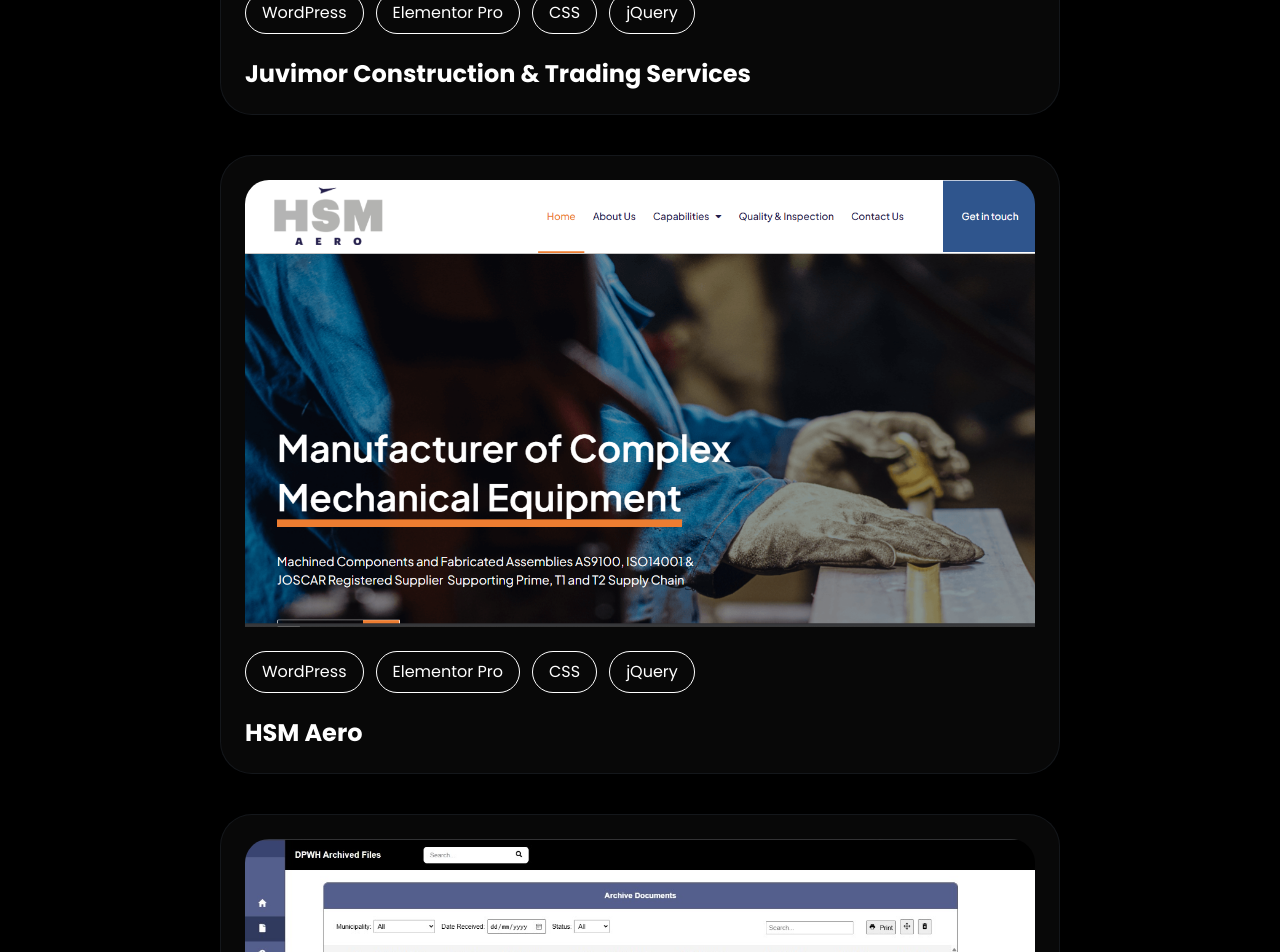
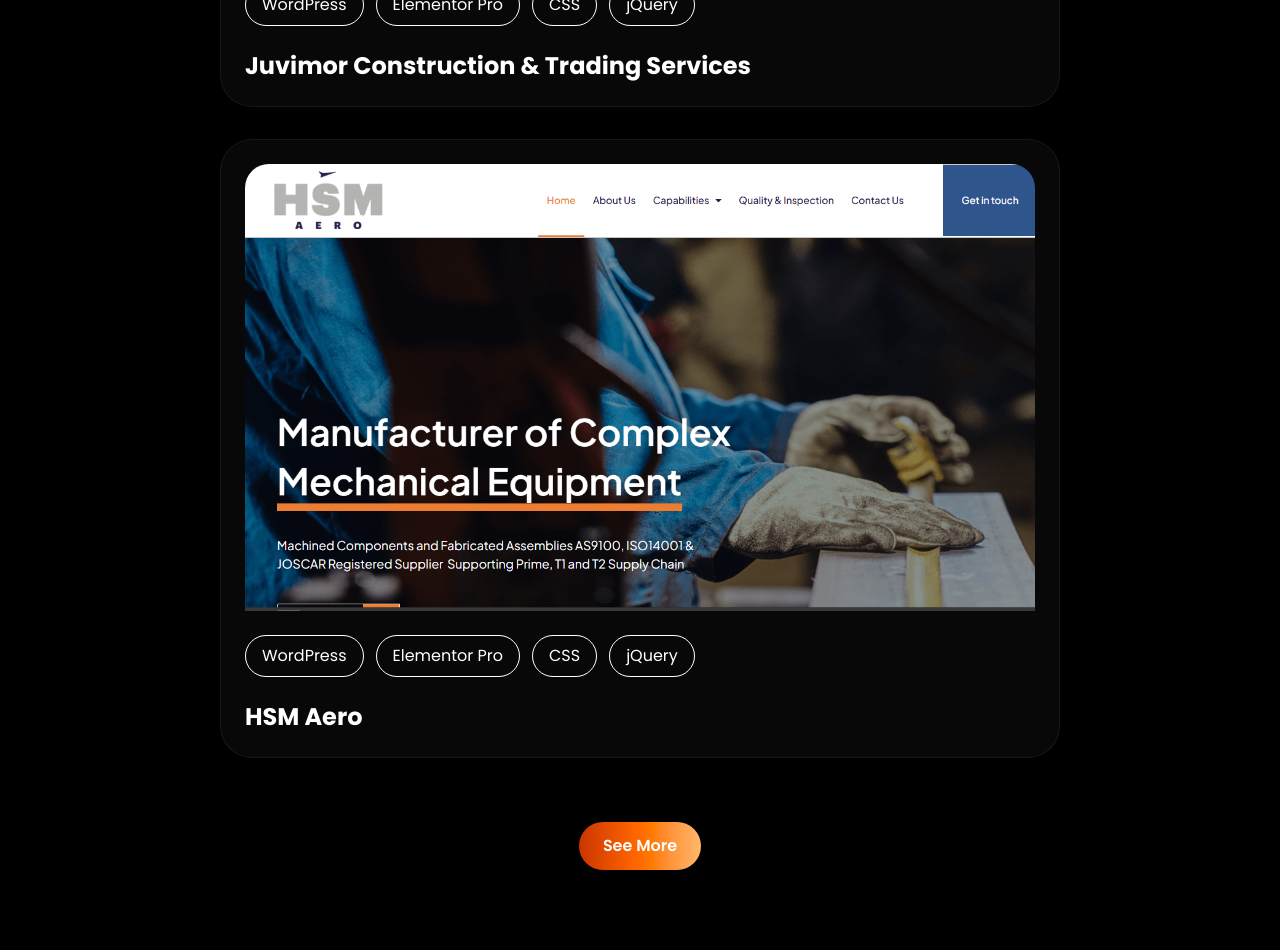
Before and after one commit to refuerzomaj/personal-website, a React (Vite) app: page / in a window 1280 px wide. Shown: the part 5240-6192 px from the top of the page. Built offline with nearby package versions, Linux system fonts and the light colour scheme.

Commit message:
fourth commit

```diff
--- a/src/components/projects.jsx
+++ b/src/components/projects.jsx
@@ -1,4 +1,4 @@
-import React from 'react'
+import React, { useState } from "react";
 import image1 from "../assets/rawfoodslowfeeder.png";
 import image2 from "../assets/juvimor.png";
 import image3 from "../assets/hsm.png";
@@ -11,164 +11,129 @@
 import image10 from "../assets/browsercache.png";
 import image11 from "../assets/dpwh.png";
 
-const projects = () => {
+const Projects = () => {
+  const [showAll, setShowAll] = useState(false);
+
+  const cards = [
+    {
+      image: image1,
+      title: "The Original Raw Food Slow Feeder",
+      link: "https://rawfoodslowfeeder.com/",
+      tags: ["WordPress", "Elementor Pro", "Woocommerce", "CSS", "jQuery", "Google Tag Manager", "Google Analytics"],
+    },
+    {
+      image: image2,
+      title: "Juvimor Construction & Trading Services",
+      link: "https://juvimor.com",
+      tags: ["WordPress", "Elementor Pro", "CSS", "jQuery"],
+    },
+    {
+      image: image3,
+      title: "HSM Aero",
+      link: "https://hsm.aero",
+      tags: ["WordPress", "Elementor Pro", "CSS", "jQuery"],
+    },
+    {
+      image: image11,
+      title: "DPWH Archive",
+      tags: ["React", "Node JS", "Express JS", "API", "Tailwind CSS"],
+    },
+    {
+      image: image4,
+      title: "LCS Logistics & Customs Services",
+      link: "http://lcslogistics.com",
+      tags: ["WordPress", "Elementor Pro", "CSS", "jQuery"],
+    },
+    {
+      image: image10,
+      title: "Browser Cache",
+      link: "https://wordpress-1091546-4178418.cloudwaysapps.com/",
+      tags: ["WordPress", "Elementor Pro", "CSS", "jQuery"],
+    },
+    {
+      image: image5,
+      title: "Obando Bulacan",
+      tags: ["WordPress", "Elementor Pro", "CSS", "jQuery"],
+    },
+    {
+      image: image6,
+      title: "MPM House",
+      link: "https://mpm.house",
+      tags: ["WordPress", "Elementor Pro", "CSS", "jQuery"],
+    },
+    {
+      image: image7,
+      title: "Spotlight Accounting",
+      tags: ["WordPress", "Elementor Pro", "CSS", "jQuery"],
+    },
+    {
+      image: image8,
+      title: "Keystone Invest",
+      link: "https://keystone-invest.co.uk",
+      tags: ["WordPress", "Elementor Pro", "CSS", "jQuery", "PHP", "Advance Custom Fields", "Custom Theme"],
+    },
+    {
+      image: image9,
+      title: "Agility Outsourcing",
+      link: "https://agility-outsourcing.co.uk",
+      tags: ["WordPress", "Elementor Pro", "CSS", "jQuery"],
+    },
+  ];
+
+  // show only 6 initially
+  const visibleCards = showAll ? cards : cards.slice(0, 3);
+
   return (
-    <div className="bg-black" id='projects'>
-  <div className="max-w-[1000px] h-full mx-auto grid gap-6 p-6 sm:p-10 lg:p-20">
-    {/* Section Title */}
-    <h1 className='text-3xl sm:text-5xl font-extrabold
-                      bg-gradient-to-r from-orange-400 via-white to-orange-400
-                      text-transparent bg-clip-text drop-shadow-lg'>Projects</h1>
+    <div className="bg-black" id="projects">
+      <div className="max-w-[1000px] mx-auto grid gap-6 p-6 sm:p-10 lg:p-20">
+        {/* Title */}
+        <h1 className="text-3xl sm:text-5xl font-extrabold bg-gradient-to-r from-orange-400 via-white to-orange-400 text-transparent bg-clip-text drop-shadow-lg">
+          Projects
+        </h1>
 
-    {/* Responsive Grid Container */}
-    <div className="grid grid-cols-1 sm:grid-cols-1 lg:grid-cols-1 gap-6 md:gap-8 lg:gap-10">
-
-      {/* CARD 1 */}
-      <a href="https://rawfoodslowfeeder.com/" target="_blank" rel="noopener noreferrer"><div className="w-full max-w-full mx-auto grid gap-6 border p-6 bg-neutral-950/80 border-slate-600/20 rounded-4xl hover:bg-orange-700/80 hover:border-orange-500/90 cursor-pointer duration-300">
-        <img className="rounded-t-3xl w-full object-cover" src={image1} alt="The Original Raw Food Slow Feeder" />
+        {/* Cards Grid */}
+        <div className="grid grid-cols-1 gap-6 md:gap-8">
+          {visibleCards.map((card, index) => (
+            <a
+              key={index}
+              href={card.link || "#"}
+              target="_blank"
+              rel="noopener noreferrer"
+            >
+              <div className="w-full mx-auto grid gap-6 border p-6 bg-neutral-950/80 border-slate-600/20 rounded-4xl hover:bg-orange-700/80 hover:border-orange-500/90 cursor-pointer duration-300">
+                <img
+                  className="rounded-t-3xl w-full object-cover"
+                  src={card.image}
+                  alt={card.title}
+                />
                 <div className="flex flex-wrap gap-3 text-white">
-          <p className="rounded-full border border-white py-2 px-4 whitespace-nowrap">WordPress</p>
-          <p className="rounded-full border border-white py-2 px-4 whitespace-nowrap">Elementor Pro</p>
-          <p className="rounded-full border border-white py-2 px-4 whitespace-nowrap">Woocommerce</p>
-          <p className="rounded-full border border-white py-2 px-4 whitespace-nowrap">CSS</p>
-          <p className="rounded-full border border-white py-2 px-4 whitespace-nowrap">jQuery</p>
-          <p className="rounded-full border border-white py-2 px-4 whitespace-nowrap">Google Tag Manager</p>
-          <p className="rounded-full border border-white py-2 px-4 whitespace-nowrap">Google Analytics</p>
+                  {card.tags.map((tag, i) => (
+                    <p
+                      key={i}
+                      className="rounded-full border border-white py-2 px-4 whitespace-nowrap"
+                    >
+                      {tag}
+                    </p>
+                  ))}
                 </div>
-        <h2 className="text-2xl text-white font-extrabold">The Original Raw Food Slow Feeder</h2>
-      </div></a>
-
-      {/* CARD 2 */}
-      <a href="https://juvimor.com" target="_blank" rel="noopener noreferrer"><div className="w-full max-w-full mx-auto grid gap-6 border p-6 bg-neutral-950/80 border-slate-600/20 rounded-4xl hover:bg-orange-700/80 hover:border-orange-500/90 cursor-pointer duration-300">
-        <img className="rounded-t-3xl w-full object-cover" src={image2} alt="Juvimor Construction & Trading Services" />
-        <div className="flex flex-wrap gap-3 text-white">
-          <p className="rounded-full border border-white py-2 px-4 whitespace-nowrap">WordPress</p>
-          <p className="rounded-full border border-white py-2 px-4 whitespace-nowrap">Elementor Pro</p>
-          <p className="rounded-full border border-white py-2 px-4 whitespace-nowrap">CSS</p>
-          <p className="rounded-full border border-white py-2 px-4 whitespace-nowrap">jQuery</p>
+                <h2 className="text-2xl text-white font-extrabold">{card.title}</h2>
               </div>
-        <h2 className="text-2xl text-white font-extrabold">Juvimor Construction & Trading Services</h2>
-      </div></a>
-
-      {/* CARD 3 */}
-      <a href="https://hsm.aero" target="_blank" rel="noopener noreferrer"><div className="w-full max-w-full mx-auto grid gap-6 border p-6 bg-neutral-950/80 border-slate-600/20 rounded-4xl hover:bg-orange-700/80 hover:border-orange-500/90 cursor-pointer duration-300">
-        <img className="rounded-t-3xl w-full object-cover" src={image3} alt="HSM Aero" />
-        <div className="flex flex-wrap gap-3 text-white">
-          <p className="rounded-full border border-white py-2 px-4 whitespace-nowrap">WordPress</p>
-          <p className="rounded-full border border-white py-2 px-4 whitespace-nowrap">Elementor Pro</p>
-          <p className="rounded-full border border-white py-2 px-4 whitespace-nowrap">CSS</p>
-          <p className="rounded-full border border-white py-2 px-4 whitespace-nowrap">jQuery</p>
-        </div>
-        <h2 className="text-2xl text-white font-extrabold">HSM Aero</h2>
-      </div></a>
-
-      {/* CARD 11 */}
-      <div className="w-full max-w-full mx-auto grid gap-6 border p-6 bg-neutral-950/80 border-slate-600/20 rounded-4xl hover:bg-orange-700/80 hover:border-orange-500/90 cursor-pointer duration-300">
-        <img className="rounded-t-3xl w-full object-cover" src={image11} alt="DPWH Archive" />
-        <div className="flex flex-wrap gap-3 text-white">
-          <p className="rounded-full border border-white py-2 px-4 whitespace-nowrap">React</p>
-          <p className="rounded-full border border-white py-2 px-4 whitespace-nowrap">Node JS</p>
-          <p className="rounded-full border border-white py-2 px-4 whitespace-nowrap">Express JS</p>
-          <p className="rounded-full border border-white py-2 px-4 whitespace-nowrap">API</p>
-          <p className="rounded-full border border-white py-2 px-4 whitespace-nowrap">Tailwind CSS</p>
-        </div>
-        <h2 className="text-2xl text-white font-extrabold">DPWH Archive</h2>
+            </a>
+          ))}
         </div>
 
-      {/* CARD 4 */}
-      <a href="http://lcslogistics.com" target="_blank" rel="noopener noreferrer"><div className="w-full max-w-full mx-auto grid gap-6 border p-6 bg-neutral-950/80 border-slate-600/20 rounded-4xl hover:bg-orange-700/80 hover:border-orange-500/90 cursor-pointer duration-300">
-        <img className="rounded-t-3xl w-full object-cover" src={image4} alt="LCS Logistics & Customs Services" />
-        <div className="flex flex-wrap gap-3 text-white">
-          <p className="rounded-full border border-white py-2 px-4 whitespace-nowrap">WordPress</p>
-          <p className="rounded-full border border-white py-2 px-4 whitespace-nowrap">Elementor Pro</p>
-          <p className="rounded-full border border-white py-2 px-4 whitespace-nowrap">CSS</p>
-          <p className="rounded-full border border-white py-2 px-4 whitespace-nowrap">jQuery</p>
-        </div>
-        <h2 className="text-2xl text-white font-extrabold">LCS Logistics & Customs Services</h2>
-      </div></a>
-
-      {/* CARD 10 */}
-      <a href="https://wordpress-1091546-4178418.cloudwaysapps.com/" target="_blank" rel="noopener noreferrer"><div className="w-full max-w-full mx-auto grid gap-6 border p-6 bg-neutral-950/80 border-slate-600/20 rounded-4xl hover:bg-orange-700/80 hover:border-orange-500/90 cursor-pointer duration-300">
-        <img className="rounded-t-3xl w-full object-cover" src={image10} alt="Browser Cache" />
-        <div className="flex flex-wrap gap-3 text-white">
-          <p className="rounded-full border border-white py-2 px-4 whitespace-nowrap">WordPress</p>
-          <p className="rounded-full border border-white py-2 px-4 whitespace-nowrap">Elementor Pro</p>
-          <p className="rounded-full border border-white py-2 px-4 whitespace-nowrap">CSS</p>
-          <p className="rounded-full border border-white py-2 px-4 whitespace-nowrap">jQuery</p>
-        </div>
-        <h2 className="text-2xl text-white font-extrabold">Browser Cache</h2>
-      </div></a>
-
-      {/* CARD 5 */}
-      <a href="https://mg-computing.com/siteb/" target="_blank" rel="noopener noreferrer"></a>
-      <div className="w-full max-w-full mx-auto grid gap-6 border p-6 bg-neutral-950/80 border-slate-600/20 rounded-4xl hover:bg-orange-700/80 hover:border-orange-500/90 cursor-pointer duration-300">
-        <img className="rounded-t-3xl w-full object-cover" src={image5} alt="Obando Bulacan" />
-        <div className="flex flex-wrap gap-3 text-white">
-          <p className="rounded-full border border-white py-2 px-4 whitespace-nowrap">WordPress</p>
-          <p className="rounded-full border border-white py-2 px-4 whitespace-nowrap">Elementor Pro</p>
-          <p className="rounded-full border border-white py-2 px-4 whitespace-nowrap">CSS</p>
-          <p className="rounded-full border border-white py-2 px-4 whitespace-nowrap">jQuery</p>
-        </div>
-        <h2 className="text-2xl text-white font-extrabold">Obando Bulacan</h2>
-      </div>
-
-      {/* CARD 6 */}
-      <a href="https://mpm.house" target="_blank" rel="noopener noreferrer"><div className="w-full max-w-full mx-auto grid gap-6 border p-6 bg-neutral-950/80 border-slate-600/20 rounded-4xl hover:bg-orange-700/80 hover:border-orange-500/90 cursor-pointer duration-300">
-        <img className="rounded-t-3xl w-full object-cover" src={image6} alt="MPM House" />
-        <div className="flex flex-wrap gap-3 text-white">
-          <p className="rounded-full border border-white py-2 px-4 whitespace-nowrap">WordPress</p>
-          <p className="rounded-full border border-white py-2 px-4 whitespace-nowrap">Elementor Pro</p>
-          <p className="rounded-full border border-white py-2 px-4 whitespace-nowrap">CSS</p>
-          <p className="rounded-full border border-white py-2 px-4 whitespace-nowrap">jQuery</p>
-        </div>
-        <h2 className="text-2xl text-white font-extrabold">MPM House</h2>
-      </div></a>
-
-      {/* CARD 7 */}
-      <a href="https://spotlight-accounting.co.uk" target="_blank" rel="noopener noreferrer"></a>
-      <div className="w-full max-w-full mx-auto grid gap-6 border p-6 bg-neutral-950/80 border-slate-600/20 rounded-4xl hover:bg-orange-700/80 hover:border-orange-500/90 cursor-pointer duration-300">
-        <img className="rounded-t-3xl w-full object-cover" src={image7} alt="Spotlight Accounting" />
-        <div className="flex flex-wrap gap-3 text-white">
-          <p className="rounded-full border border-white py-2 px-4 whitespace-nowrap">WordPress</p>
-          <p className="rounded-full border border-white py-2 px-4 whitespace-nowrap">Elementor Pro</p>
-          <p className="rounded-full border border-white py-2 px-4 whitespace-nowrap">CSS</p>
-          <p className="rounded-full border border-white py-2 px-4 whitespace-nowrap">jQuery</p>
-        </div>
-        <h2 className="text-2xl text-white font-extrabold">Spotlight Accounting</h2>
-      </div>
-
-      {/* CARD 8 */}
-      <a href="https://keystone-invest.co.uk" target="_blank" rel="noopener noreferrer"><div className="w-full max-w-full mx-auto grid gap-6 border p-6 bg-neutral-950/80 border-slate-600/20 rounded-4xl hover:bg-orange-700/80 hover:border-orange-500/90 cursor-pointer duration-300">
-        <img className="rounded-t-3xl w-full object-cover" src={image8} alt="Keystone Invest" />
-        <div className="flex flex-wrap gap-3 text-white">
-          <p className="rounded-full border border-white py-2 px-4 whitespace-nowrap">WordPress</p>
-          <p className="rounded-full border border-white py-2 px-4 whitespace-nowrap">Elementor Pro</p>
-          <p className="rounded-full border border-white py-2 px-4 whitespace-nowrap">CSS</p>
-          <p className="rounded-full border border-white py-2 px-4 whitespace-nowrap">jQuery</p>
-          <p className="rounded-full border border-white py-2 px-4 whitespace-nowrap">PHP</p>
-          <p className="rounded-full border border-white py-2 px-4 whitespace-nowrap">Advance Custom Fields</p>
-          <p className="rounded-full border border-white py-2 px-4 whitespace-nowrap">Custom Theme</p>
-        </div>
-        <h2 className="text-2xl text-white font-extrabold">Kesytone Invest</h2>
-      </div></a>
-
-      {/* CARD 9 */}
-      <a href="https://agility-outsourcing.co.uk" target="_blank" rel="noopener noreferrer"><div className="w-full max-w-full mx-auto grid gap-6 border p-6 bg-neutral-950/80 border-slate-600/20 rounded-4xl hover:bg-orange-700/80 hover:border-orange-500/90 cursor-pointer duration-300">
-        <img className="rounded-t-3xl w-full object-cover" src={image9} alt="Agility Oustsourcing" />
-        <div className="flex flex-wrap gap-3 text-white">
-          <p className="rounded-full border border-white py-2 px-4 whitespace-nowrap">WordPress</p>
-          <p className="rounded-full border border-white py-2 px-4 whitespace-nowrap">Elementor Pro</p>
-          <p className="rounded-full border border-white py-2 px-4 whitespace-nowrap">CSS</p>
-          <p className="rounded-full border border-white py-2 px-4 whitespace-nowrap">jQuery</p>
-        </div>
-        <h2 className="text-2xl text-white font-extrabold">Agility Outsourcing</h2>
-      </div></a>
-
+        {/* See More / See Less Button */}
+        <div className="flex justify-center mt-10">
+          <button
+            onClick={() => setShowAll(!showAll)}
+            className="px-6 py-3 rounded-full text-white font-semibold bg-gradient-to-r from-orange-700 via-orange-500 to-orange-300 hover:from-orange-300 hover:via-orange-500 hover:to-orange-700 transition-all duration-300"
+          >
+            {showAll ? "See Less" : "See More"}
+          </button>
         </div>
       </div>
     </div>
+  );
+};
 
-  )
-}
-
-export default projects
+export default Projects;
```
Lines whose indentation alone changed are shown as unchanged.
